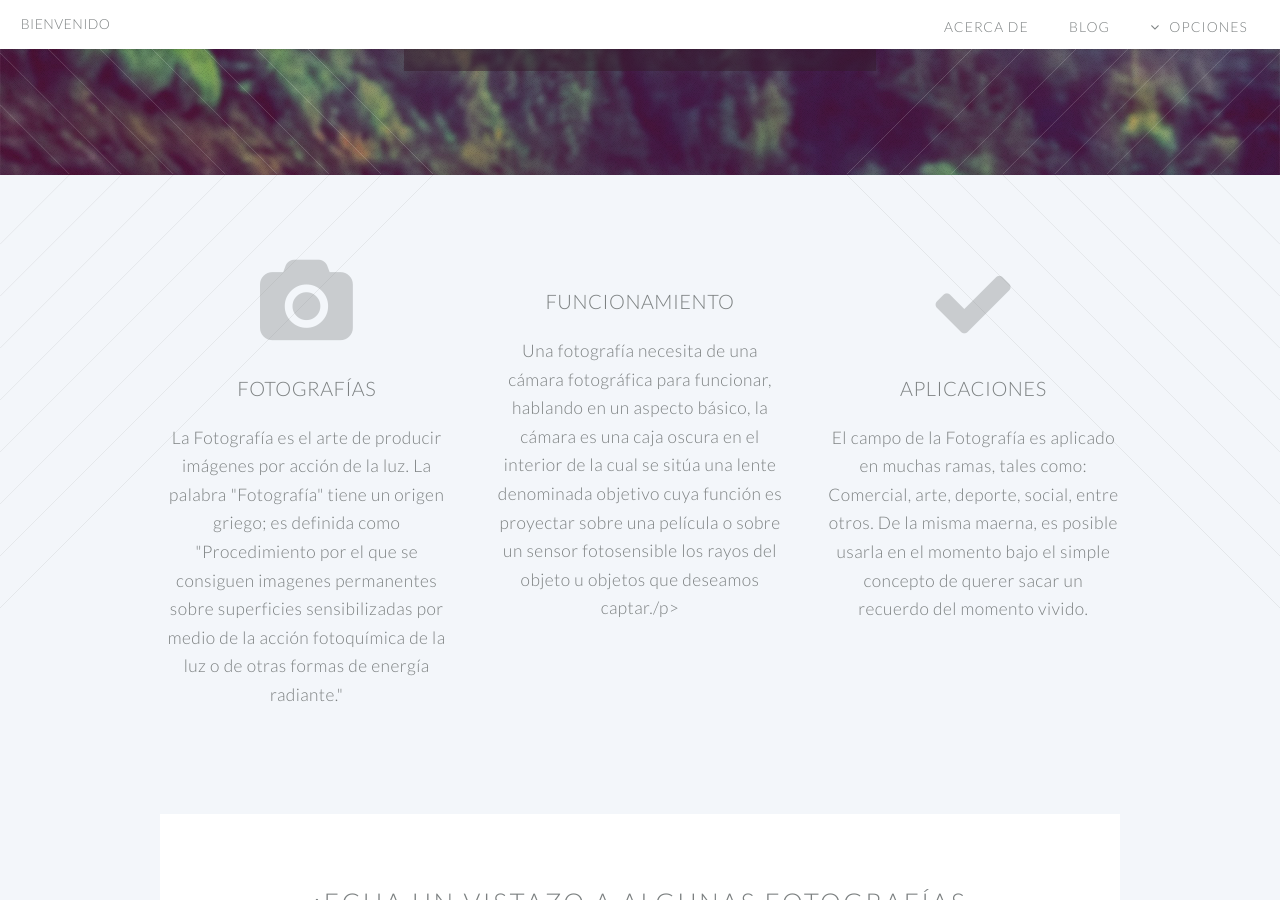
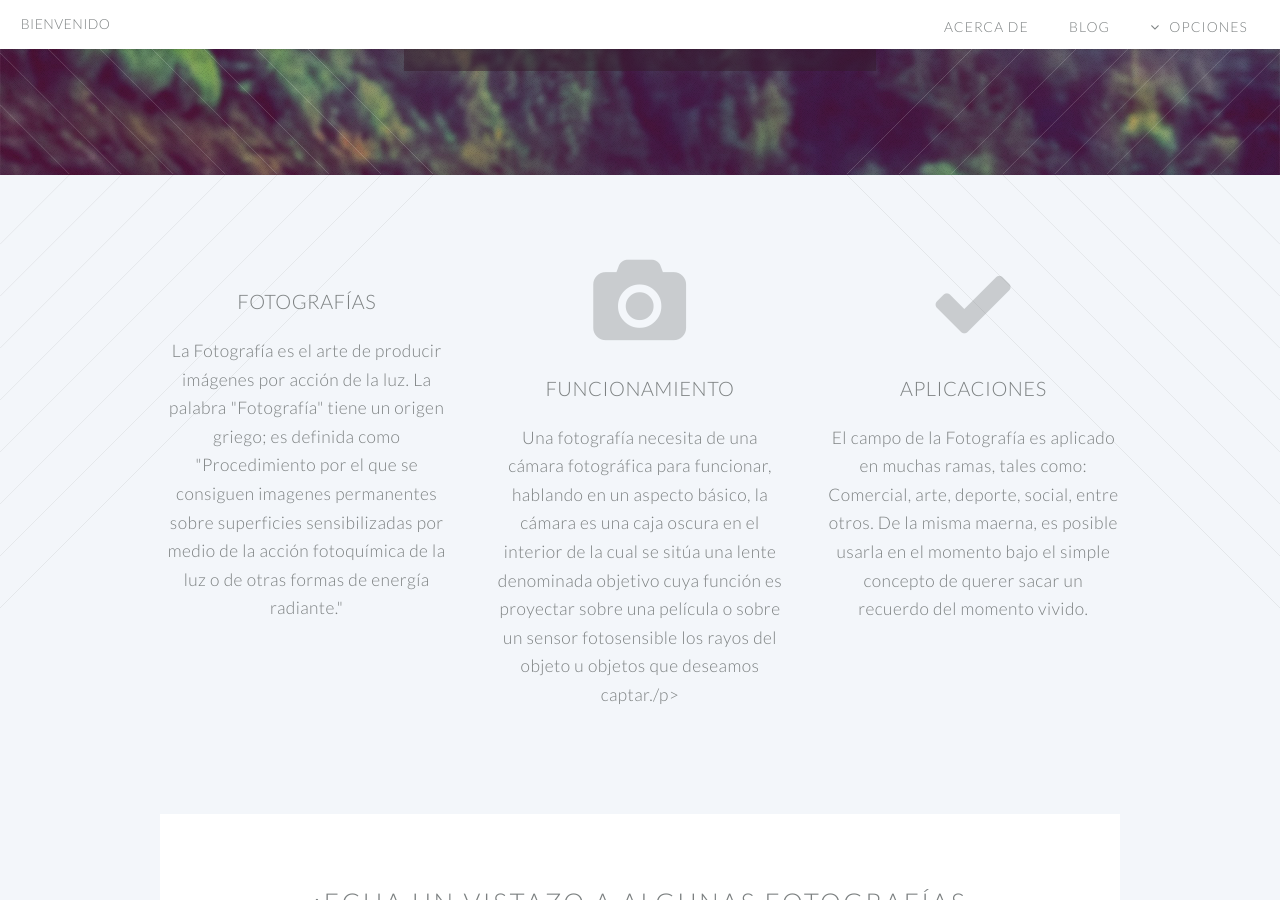
Before and after one commit to Vico2001/Vico2001.github.io, a Jekyll site: the page built from index.html, in a window 1280 px wide and 900 px high, scrolled down 397 px. Built offline with Jekyll 4.4.1, drawn with Linux system fonts in a browser that asks for light colours.

Commit message:
Update index.html

```diff
--- a/index.html
+++ b/index.html
@@ -10,7 +10,7 @@ layout: landing-page
 
 						<div class="4u">
 								<section>
-									<span class="icon featured fa-camera"></span>
+									<span class="icon featured fa-Photography"></span>
 									<header>
 										<h3>Fotografías</h3>
 									</header>
@@ -22,7 +22,7 @@ layout: landing-page
 						</div>
 							<div class="4u">
 								<section>
-									<span class="icon featured fa-screw"></span>
+									<span class="icon featured fa-camera"></span>
 									<header>
 										<h3>Funcionamiento</h3>
 									</header>
```
